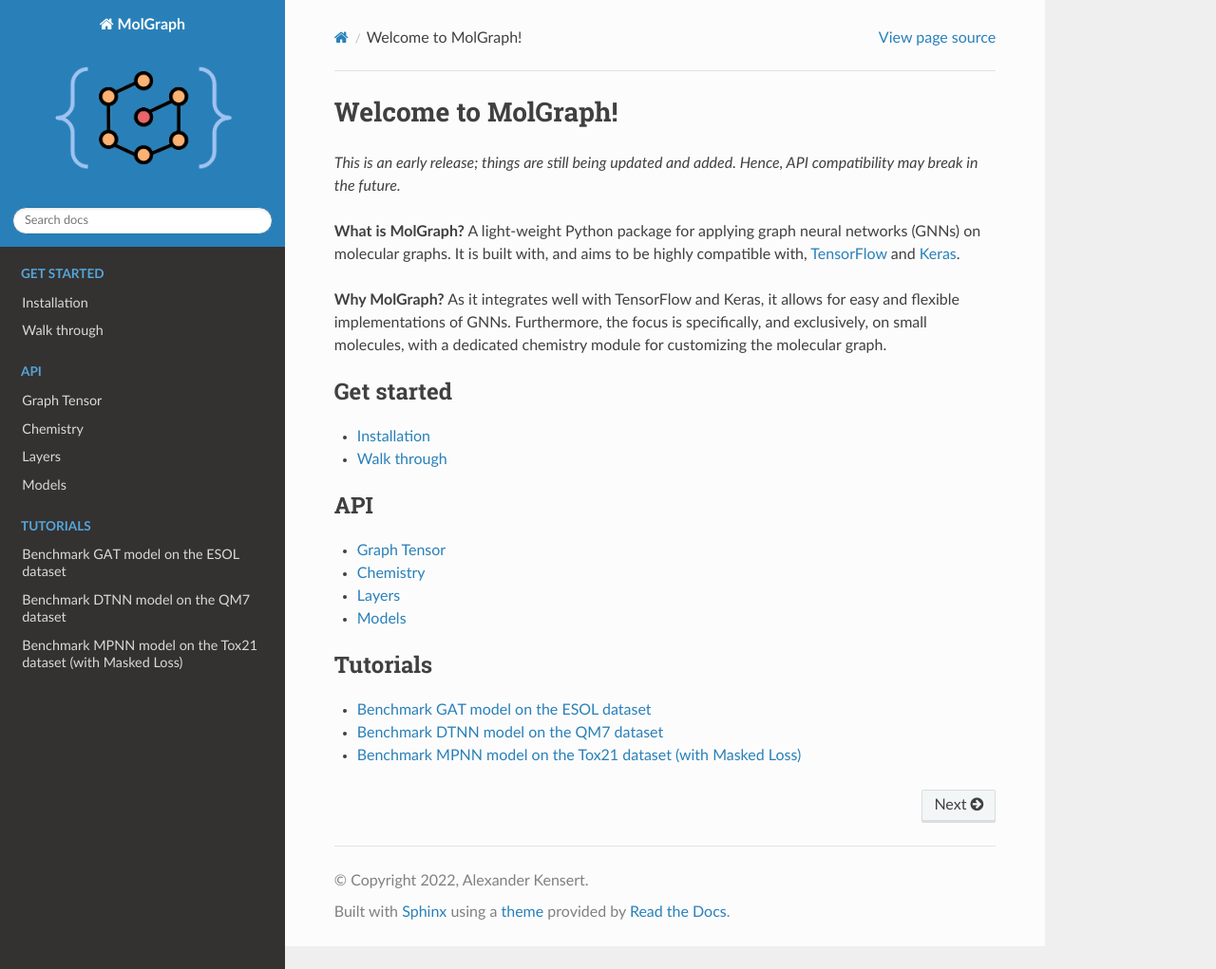
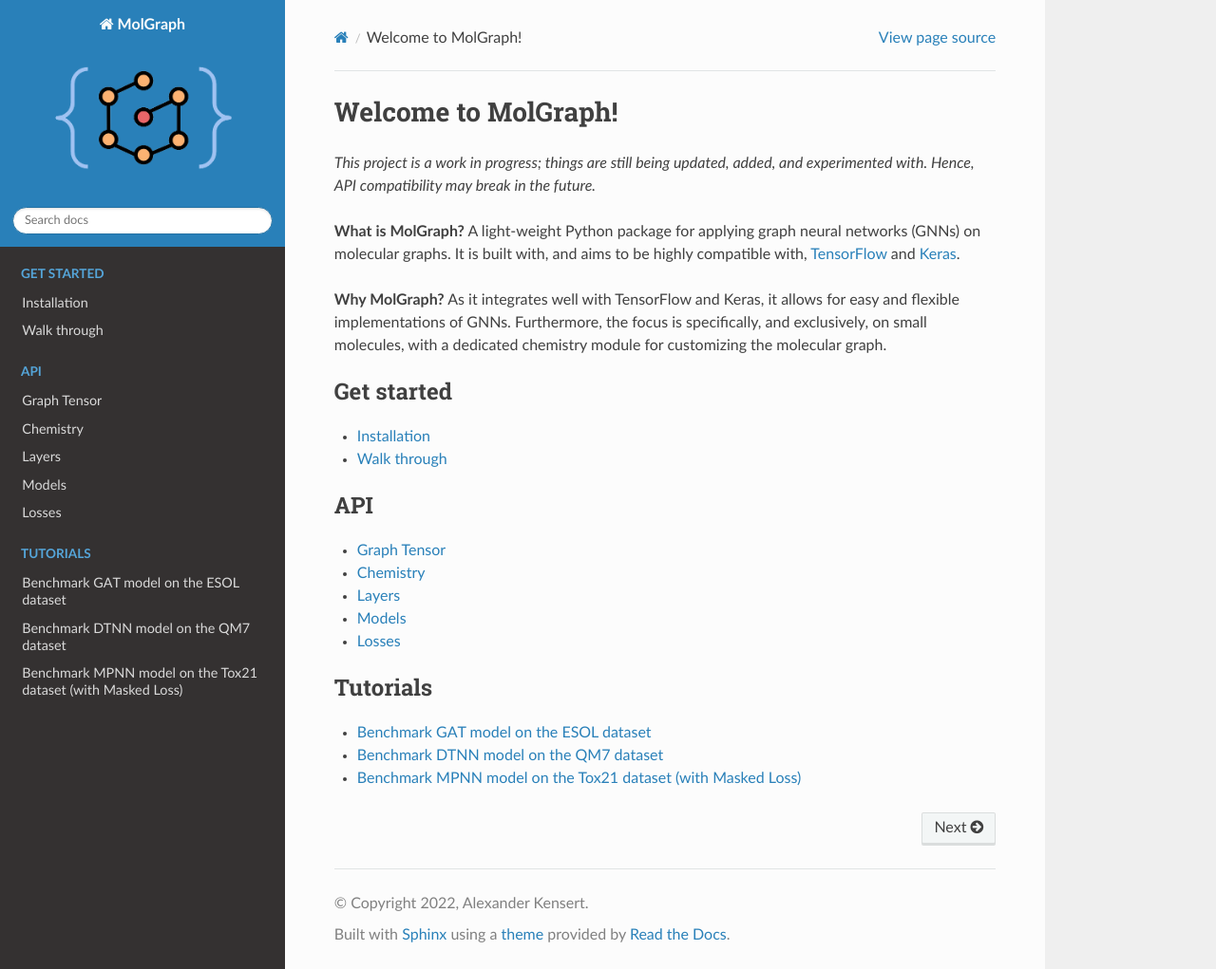
Before and after one commit to akensert/molgraph, a Sphinx documentation site: the page built from docs/source/index.rst, in a window 1280 px wide and 1021 px high. Shown: the whole window at 95% size. Built offline with Sphinx 7.4.7 and the Read the Docs theme 2.0.0, drawn with Linux system fonts in a browser that asks for light colours.

Commit message:
update docs

```diff
--- a/docs/source/index.rst
+++ b/docs/source/index.rst
@@ -1,7 +1,7 @@
 Welcome to MolGraph!
 =======================
 
-*This is an early release; things are still being updated and added. Hence, API compatibility may break in the future.*
+*This project is a work in progress; things are still being updated, added, and experimented with. Hence, API compatibility may break in the future.*
 
 **What is MolGraph?** A light-weight Python package for applying graph neural networks (GNNs) on molecular graphs.
 It is built with, and aims to be highly compatible with,
@@ -31,6 +31,7 @@ graph.
   api/chemistry
   api/layers
   api/models
+  api/losses
 
 
 .. toctree::
```
Also changed, not shown: docs/README.md.
